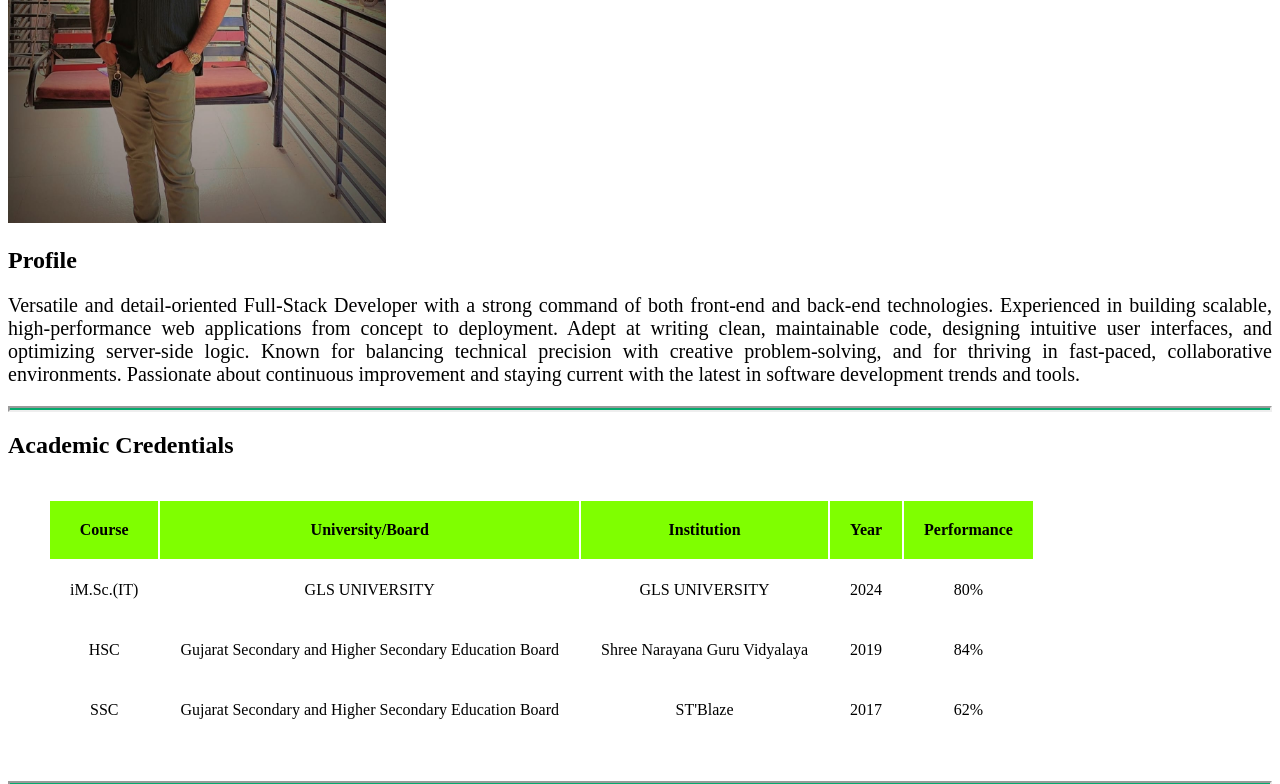
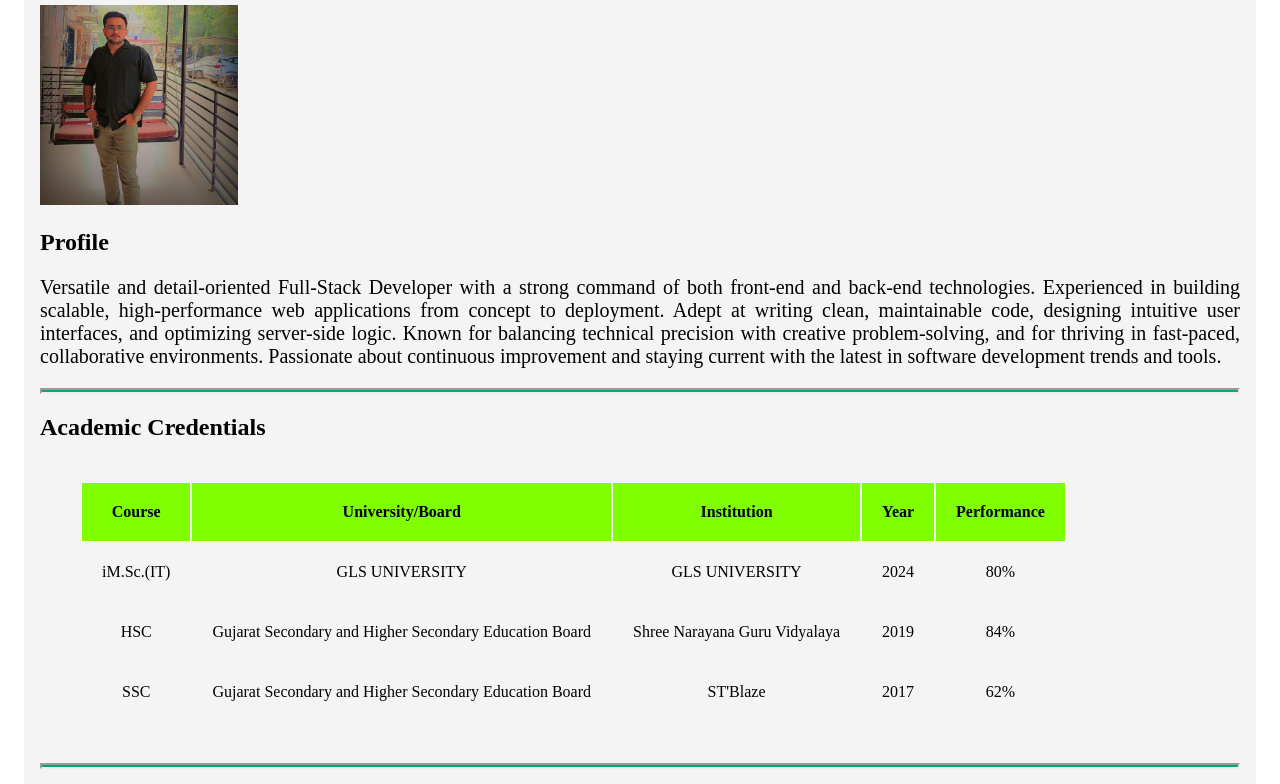
Before and after one commit to Ruchanshu7/html-portfolio, a plain HTML site: page index.html in a window 1280 px wide. Shown: the part 184-968 px from the top of the page. Drawn offline with Linux system fonts and the light colour scheme.

Commit message:
Update index.html

```diff
--- a/index.html
+++ b/index.html
@@ -27,6 +27,7 @@
         text-align: center;
         font-family: Tahoma;
         margin-top: 90px;
+
     }
 
     p {
@@ -40,11 +41,11 @@
         font-size: 20px;
     }
 
-    img {
+    /* img {
         margin-top: -120px;
         height: 100mm;
         width: 100mm;
-    }
+    } */
 
     hr {
         height: 2px;
@@ -80,9 +81,38 @@
         background-color: #04AA6D;
         color: white;
     }
+
+    .container {
+        display: flex;
+        flex-wrap: wrap;
+        padding: 1em;
+    }
+
+    .content,
+    .sidebar {
+        flex: 1;
+        padding: 1em;
+        min-width: 300px;
+    }
+
+    .content {
+        background-color: #f4f4f4;
+    }
+
+    .sidebar {
+        background-color: #ddd;
+    }
+
+    @media (max-width: 768px) {
+        .container {
+            flex-direction: column;
+        }
+    }
 </style>
 
 <body>
+    <div class="container">
+        <div class="content">
             <h1>Thakkar Ruchanshu Mehulbhai</h1>
             <img src="./Assets/Images/pic.jpg" alt="Ruchanshu's Pic" height="200">
             <h2>
@@ -90,10 +120,14 @@
             </h2>
             <p>
                 Versatile and detail-oriented Full-Stack Developer with a strong command of both front-end and back-end
-        technologies. Experienced in building scalable, high-performance web applications from concept to deployment.
-        Adept at writing clean, maintainable code, designing intuitive user interfaces, and optimizing server-side
-        logic. Known for balancing technical precision with creative problem-solving, and for thriving in fast-paced,
-        collaborative environments. Passionate about continuous improvement and staying current with the latest in
+                technologies. Experienced in building scalable, high-performance web applications from concept to
+                deployment.
+                Adept at writing clean, maintainable code, designing intuitive user interfaces, and optimizing
+                server-side
+                logic. Known for balancing technical precision with creative problem-solving, and for thriving in
+                fast-paced,
+                collaborative environments. Passionate about continuous improvement and staying current with the latest
+                in
                 software development trends and tools.
             </p>
             <hr />
@@ -150,17 +184,20 @@
                     <h3>Freelancing</h3>
                     <p>Full Stack Web Developer Bootcamp</p>
                     <ul>
-                <li>Completed an intensive, hands-on bootcamp covering <strong>HTML5, CSS3, JavaScript, React.js,
+                        <li>Completed an intensive, hands-on bootcamp covering <strong>HTML5, CSS3, JavaScript,
+                                React.js,
                                 Node.js,
                                 Express.js,</strong> and <strong>SQL.</strong></li>
                         <li>Designed secure, scalable backend services using <strong> Node.js </strong> and
                             <strong>Express,</strong> including user authentication
                             and role-based access.
                         </li>
-                <li>Utilized <strong>Git/GitHub</strong> for version control, and followed <strong>Agile</strong>
+                        <li>Utilized <strong>Git/GitHub</strong> for version control, and followed
+                            <strong>Agile</strong>
                             practices with weekly sprints and code
                             reviews.</li>
-                <li>Strengthened debugging, testing, and problem-solving skills through project challenges and mentor
+                        <li>Strengthened debugging, testing, and problem-solving skills through project challenges and
+                            mentor
                             feedback.</li>
                     </ul>
                 </li>
@@ -182,7 +219,8 @@
                                 C#,</strong> and <strong>SQL Server.</strong>
                         </li>
                         <li>
-                    Participated in the full software development lifecycle, including requirements gathering, design,
+                            Participated in the full software development lifecycle, including requirements gathering,
+                            design,
                             coding,
                             testing, and deployment.
                         </li>
@@ -193,7 +231,8 @@
                             interfaces.
                         </li>
                         <li>
-                    Collaborated with senior developers and project managers to deliver modules on time and according to
+                            Collaborated with senior developers and project managers to deliver modules on time and
+                            according to
                             specifications.
                         </li>
                         <li>
@@ -209,7 +248,8 @@
                             Developed technical documentation and supported knowledge-sharing sessions within the team.
                         </li>
                         <li>
-                    Adapted quickly to government project workflows and compliance standards while maintaining high
+                            Adapted quickly to government project workflows and compliance standards while maintaining
+                            high
                             productivity
                         </li>
                     </ul>
@@ -252,7 +292,8 @@
                     <strong>Concepts:</strong>
                     <ul>
                         <li>
-                    Object-Oriented Programming (OOP), MVC Architecture, RESTful APIs, Authentication & Authorization,
+                            Object-Oriented Programming (OOP), MVC Architecture, RESTful APIs, Authentication &
+                            Authorization,
                             CRUD Operations
                         </li>
                     </ul>
@@ -314,6 +355,8 @@
             <a href="Public/contactme.html">
                 <button type="button" class="button button1">Contact Me</button>
             </a>
+        </div>
+    </div>
     <footer>
         © Thakkar Ruchanshu. All rights reserved.
     </footer>
```
Lines whose indentation alone changed are shown as unchanged.
